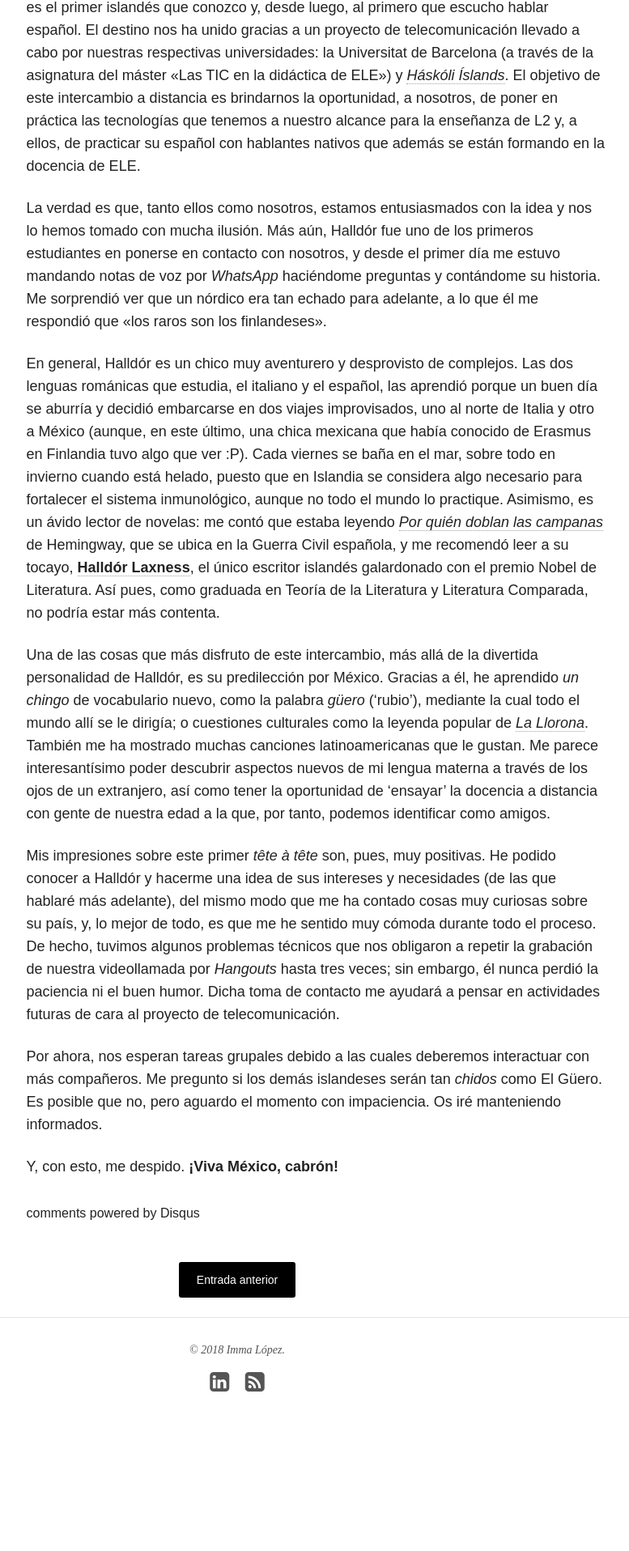
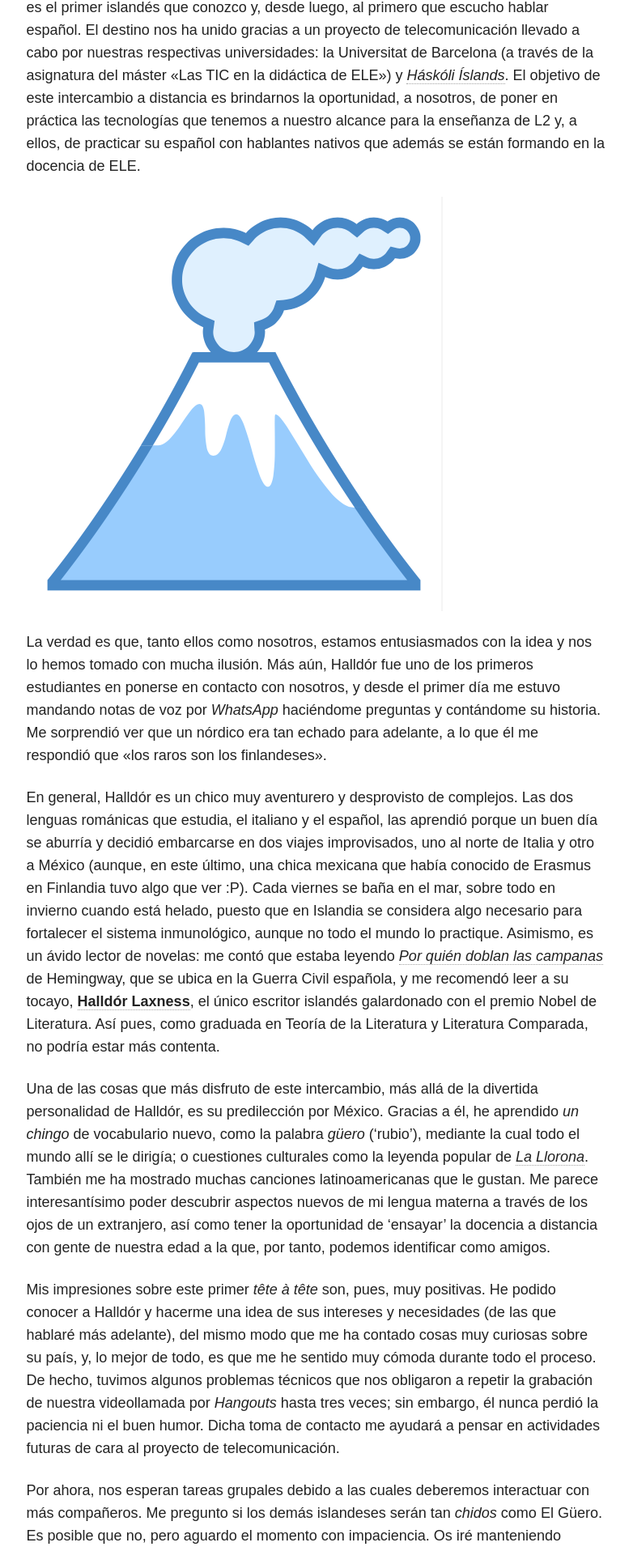
Before and after one commit to immalopez/immalopez.github.io, a Jekyll site: the page built from _posts/blog/2018-02-10-halldor-primera-toma.md, in a window 1280 px wide. Shown: the part 1230-3146 px from the top of the page at 81% size, without its empty margins (347-1124 px from the left). Built offline with Jekyll 4.4.1, drawn with Linux system fonts in a browser that asks for light colours; nearby versions of some CDN libraries; comment, search, counter and statistics services are not loaded; before the commit the page ends 3049 px from its top, so only the background shows below that.

Commit message:
Update 2018-02-10-halldor-primera-toma.md

```diff
--- a/_posts/blog/2018-02-10-halldor-primera-toma.md
+++ b/_posts/blog/2018-02-10-halldor-primera-toma.md
@@ -22,6 +22,8 @@ Recuerdo que entonces todavía era una niña y quería darme aires de importanci
 
 Halldór -o, como él quiere que lo llame porque se piensa que su nombre es muy difícil de pronunciar, Aldo- es un chico de mi edad (24 años) que proviene de Islandia. De hecho, es el primer islandés que conozco y, desde luego, al primero que escucho hablar español. El destino nos ha unido gracias a un proyecto de telecomunicación llevado a cabo por nuestras respectivas universidades: la Universitat de Barcelona (a través de la asignatura del máster «Las TIC en la didáctica de ELE») y [_Háskóli Íslands_](http://english.hi.is). El objetivo de este intercambio a distancia es brindarnos la oportunidad, a nosotros, de poner en práctica las tecnologías que tenemos a nuestro alcance para la enseñanza de L2 y, a ellos, de practicar su español con hablantes nativos que además se están formando en la docencia de ELE.
 
+![Volcano](/images/Screen Shot 2018-02-12 at 02.26.50.png)
+
 La verdad es que, tanto ellos como nosotros, estamos entusiasmados con la idea y nos lo hemos tomado con mucha ilusión. Más aún, Halldór fue uno de los primeros estudiantes en ponerse en contacto con nosotros, y desde el primer día me estuvo mandando notas de voz por _WhatsApp_ haciéndome preguntas y contándome su historia. Me sorprendió ver que un nórdico era tan echado para adelante, a lo que él me respondió que «los raros son los finlandeses».
 
 En general, Halldór es un chico muy aventurero y desprovisto de complejos. Las dos lenguas románicas que estudia, el italiano y el español, las aprendió porque un buen día se aburría y decidió embarcarse en dos viajes improvisados, uno al norte de Italia y otro a México (aunque, en este último, una chica mexicana que había conocido de Erasmus en Finlandia tuvo algo que ver :P). Cada viernes se baña en el mar, sobre todo en invierno cuando está helado, puesto que en Islandia se considera algo necesario para fortalecer el sistema inmunológico, aunque no todo el mundo lo practique. Asimismo, es un ávido lector de novelas: me contó que estaba leyendo [_Por quién doblan las campanas_](https://es.wikipedia.org/wiki/Por_quién_doblan_las_campanas) de Hemingway, que se ubica en la Guerra Civil española, y me recomendó leer a su tocayo, [**Halldór Laxness**](https://es.wikipedia.org/wiki/Halldór_Laxness), el único escritor islandés galardonado con el premio Nobel de Literatura. Así pues, como graduada en Teoría de la Literatura y Literatura Comparada, no podría estar más contenta.
```
